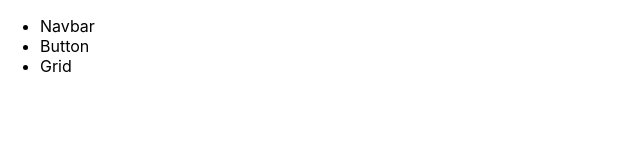
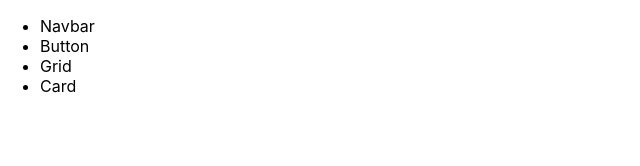
Before and after one commit to itsritiksingh/reactTemplates, a React (Create React App) app: page / in a window 1280 px wide. Shown: the top 166 px of the page, without its empty margins (0-640 px from the left). Built offline with nearby package versions, Linux system fonts and the light colour scheme; the HTML template or start-up script is replaced by a standard one.

Commit message:
add Card option in list

```diff
--- a/src/App.js
+++ b/src/App.js
@@ -3,6 +3,7 @@ import {BrowserRouter as Router,Route,Link} from 'react-router-dom';
 import {NavBar} from './components/NavBar/NavBar'
 import {Button} from './components/Button/Button'
 import {GridComponent} from './components/grid/GridComponent'
+import {Cards} from './components/cards/Cards';
 function App() {
   return (
     <Router>
@@ -11,11 +12,13 @@ function App() {
           <li><Link to="/navbar" style={{color: 'black'}} >Navbar</Link></li>
           <li><Link to="/button" style={{color: 'black'}} >Button</Link></li>
           <li><Link to="/grid" style={{color: 'black'}} >Grid</Link></li>
+          <li><Link to="/card" style={{color: 'black'}}>Card</Link></li>
         </ul>
       }}/>
       <Route path="/navbar" exact component={NavBar} />
       <Route path="/button" exact component={Button} />
       <Route path="/grid" exact component={GridComponent} />
+      <Route path="/card" exact component={Cards} />
     </Router>
   );
 }
```
